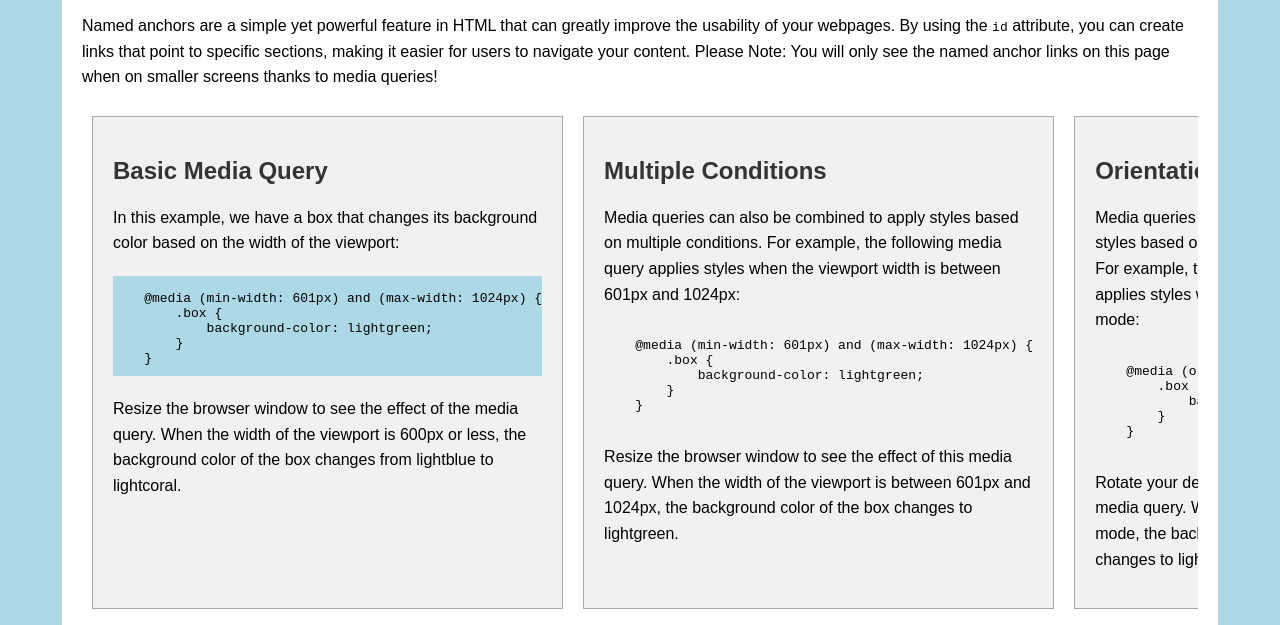
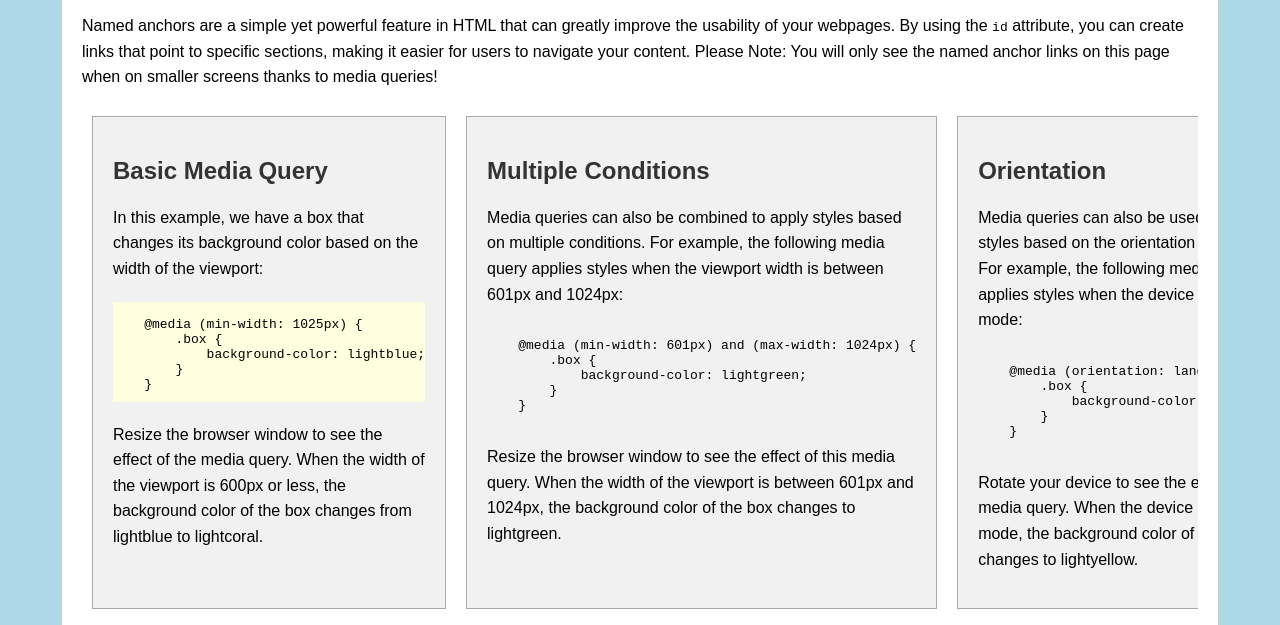
Before and after one commit to RoniNoone/CSIT121stuff, a plain HTML site: page practice/mediaQueryExample.html in a window 1280 px wide. Shown: the part 175-800 px from the top of the page. Drawn offline with Linux system fonts and the light colour scheme.

Commit message:
Add files via upload

```diff
--- a/practice/mediaQueryExample.html
+++ b/practice/mediaQueryExample.html
@@ -74,6 +74,11 @@
                 background-color: lightblue;
             }
         }
+        @media (orientation: landscape) {
+        .box {
+            background-color: lightyellow;
+        }
+    }
     </style>
 </head>
 <body>
@@ -101,9 +106,9 @@
             <p>In this example, we have a box that changes its background color based on the width of the viewport:</p>
             <div class="box">
     <pre><code>
-    @media (min-width: 601px) and (max-width: 1024px) {
+    @media (min-width: 1025px) {
         .box {
-            background-color: lightgreen;
+            background-color: lightblue;
         }
     }</code></pre>
 
@@ -156,12 +161,12 @@
         <p>Here is an example of how to use named anchors:</p>
         <pre>
             <code>
-                &lt;!-- Define the named anchor --&gt;
-                &lt;h2 id="section1"&gt;Section 1&lt;/h2&gt;
-                &lt;p&gt;This is the content of section 1.&lt;/p&gt;
+    &lt;!-- Define the named anchor --&gt;
+    &lt;h2 id="section1"&gt;Section 1&lt;/h2&gt;
+    &lt;p&gt;This is the content of section 1.&lt;/p&gt;
 
-                &lt;!-- Link to the named anchor --&gt;
-                &lt;a href="#section1"&gt;Go to Section 1&lt;/a&gt;
+    &lt;!-- Link to the named anchor --&gt;
+    &lt;a href="#section1"&gt;Go to Section 1&lt;/a&gt;
             </code>
         </pre>
 
```
